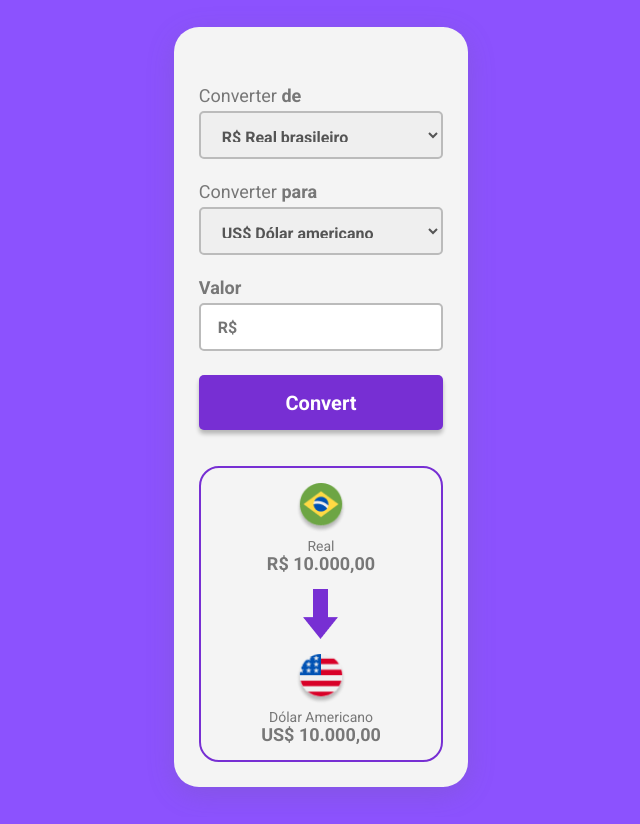
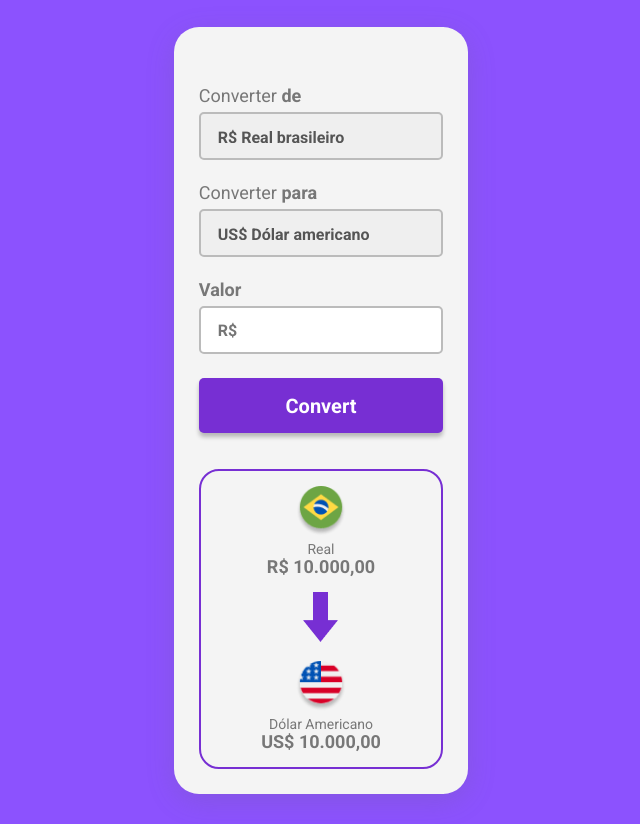
Before and after one commit to Frivcoom111/Convert-Money, a plain HTML site: page index.html in a window 1280 px wide. Shown: the part 315-1139 px from the top of the page, without its empty margins (319-959 px from the left). Drawn offline with Linux system fonts and the light colour scheme.

Commit message:
Alterações no HTML e CSS

```diff
--- a/index.html
+++ b/index.html
@@ -1,46 +1,63 @@
-<!DOCTYPE html>
+<!doctype html>
 <html lang="pt-br">
   <head>
-    <meta charset="UTF-8">
-    <meta name="viewport" content="width=device-width, initial-scale=1.0">
+    <meta charset="UTF-8" />
+    <meta name="viewport" content="width=device-width, initial-scale=1.0" />
     <title>Conver Money</title>
-    <link rel="stylesheet" href="style.css">
+    <link rel="stylesheet" href="style.css" />
     <script defer src="script.js"></script>
   </head>
   <body>
     <header>
-        <img src="assets/logo.gif" alt="Logo" class="logo-gif">
+      <img src="assets/logo.gif" alt="Logo" class="logo-gif" />
     </header>
 
     <main>
       <div class="main-content">
-            <label for="select-convert">Converter <span>de</span></label>
-
+        <label for="select-convert"
+          >Converter <span>de</span>
           <select id="select-convert" class="box-input">
             <option value="">R$ Real brasileiro</option>
+            <option value="">US$ Dólar americano</option>
+            <option value="">€ Euro</option>
           </select>
+        </label>
 
-            <label for="select-convert">Converter <span>para</span></label>
+        <label for="select-convert"
+          >Converter <span>para</span>
           <select id="select-convert" class="box-input">
             <option value="">US$ Dólar americano</option>
+            <option value="">R$ Real brasileiro</option>
+            <option value="">€ Euro</option>
           </select>
+        </label>
 
-            <label for="main-input"><span>Valor</span></label>
-            <input type="number" id="main-input" placeholder="R$" class="box-input">
+        <label for="main-input"
+          ><span>Valor</span>
+          <input
+            type="number"
+            id="main-input"
+            placeholder="R$"
+            class="box-input"
+          />
+        </label>
 
         <button class="main-button-convert">Convert</button>
 
         <div class="main-box">
-                <img src="assets/real.png" alt="Real" class="img-coin">
+          <div>
+              <img src="assets/real.png" alt="Real" class="img-coin logo-moeda-a-converter" />
+              <p class="currency">Real</p>
+              <p id="currency-value" class="value"><span>R$ 10.000,00</span></p>
+          </div>
 
-                <p>Real</p>
-                <p id="value"><span>R$ 10.000,00</span></p>
+          <img src="assets/arrow.png" alt="Arrow" class="img-arrow" />
 
-                <img src="assets/arrow.png" alt="Arrow" class="img-arrow">
-
-                <img src="assets/dolar.png" alt="Dolar" class="img-coin">
-                <p>Dólar Americano</p>
-                <p id="value"><span>US$ 10.000,00</span></p>
+          <div>
+              <img src="assets/dolar.png" alt="Dolar" class="img-coin logo-moeda-convertida" />
+              <p class="currency">Dólar Americano</p>
+              <p id="currency-value" class="value"><span>US$ 10.000,00</span></p>
+          </div>
         </div>
       </div>
     </main>
--- a/style.css
+++ b/style.css
@@ -27,11 +27,6 @@
   box-shadow: rgba(100, 100, 111, 0.2) 0px 7px 29px 0px;
 }
 
-label,
-input {
-  display: block;
-}
-
 .box-input {
   width: 100%;
   height: 48px;
@@ -44,6 +39,10 @@
   line-height: 18px;
   padding: 15px 17px;
   margin: 6px 0 24px 0;
+}
+
+select {
+    appearance: none;
 }
 
 label {
@@ -73,6 +72,15 @@
   margin-bottom: 36px;
   box-shadow: 0px 4px 4px 0px #00000040;
   cursor: pointer;
+  transition: 0.3s;
+}
+
+.main-button-convert:hover {
+    opacity: 0.9;
+}
+
+.main-button-convert:active {
+    opacity: 0.7;
 }
 
 .main-box {
@@ -89,11 +97,6 @@
   margin: 15px 0 0 0;
 }
 
-.img-arrow {
-  display: block;
-  margin: 0 auto;
-}
-
 p {
   color: #777777;
   font-weight: 400;
@@ -101,6 +104,6 @@
   line-height: 18px;
 }
 
-#value {
+.value {
     margin: 0 0 15px 0;
 }
```
Lines whose indentation alone changed are shown as unchanged.
